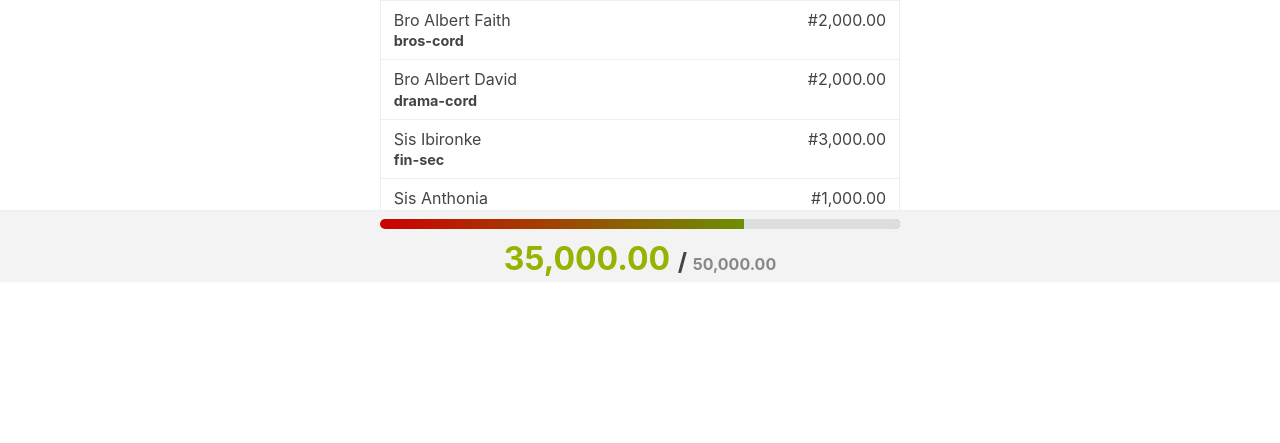
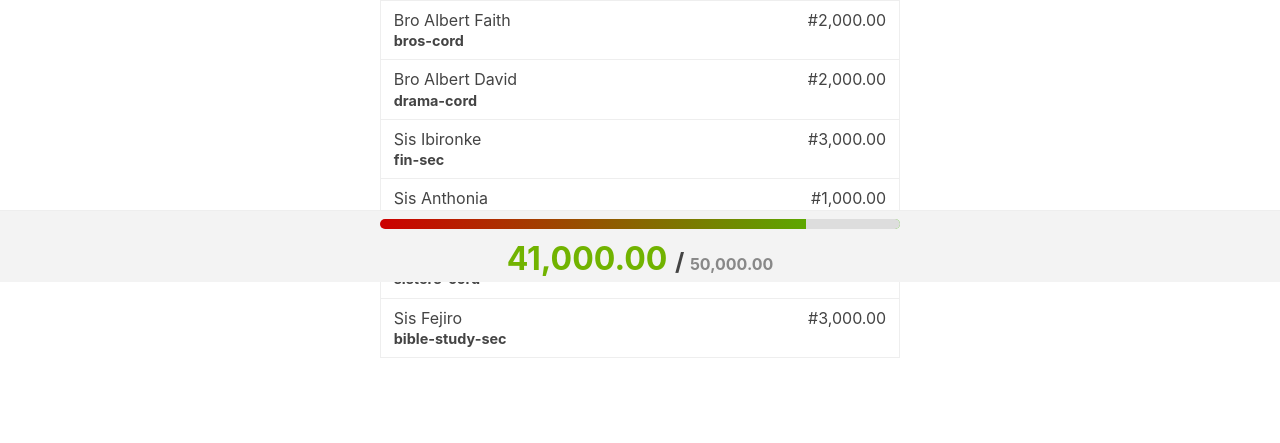
Before and after one commit to onumahkalusamuel/rccg-payments, a PHP site: page / in a window 1280 px wide. Shown: the part 518-961 px from the top of the page. Before the commit the page ends 794 px from the top, so only its background shows below. Run offline with PHP 8.4, Linux system fonts and the light colour scheme.

Commit message:
Update index.php

```diff
--- a/index.php
+++ b/index.php
@@ -57,6 +57,14 @@
             "name" => "Sis Anthonia",
             "designation" => "choir-member",
             "amount" => 1000
+        ], [
+            "name" => "Sis Deborah",
+            "designation" => "sisters-cord",
+            "amount" => 3000
+        ], [
+            "name" => "Sis Fejiro",
+            "designation" => "bible-study-sec",
+            "amount" => 3000
         ],
 
     ];
```
